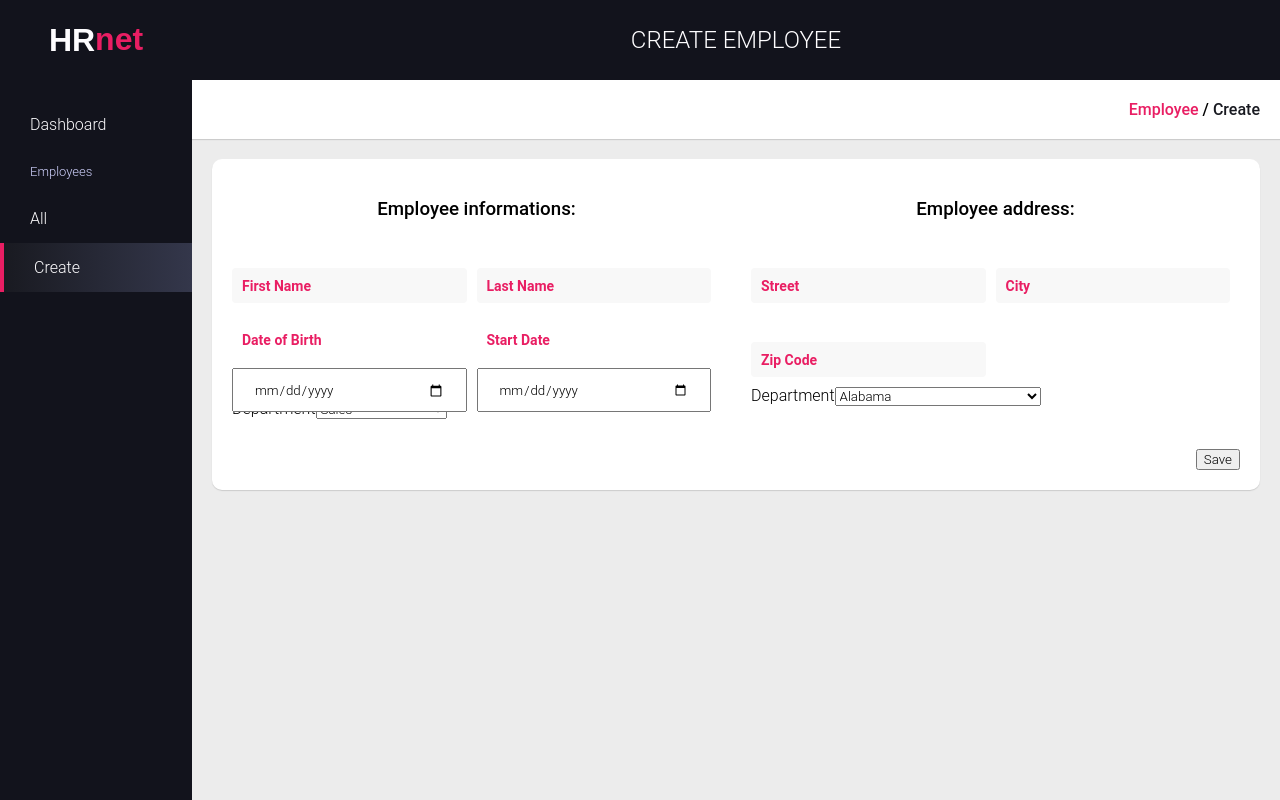
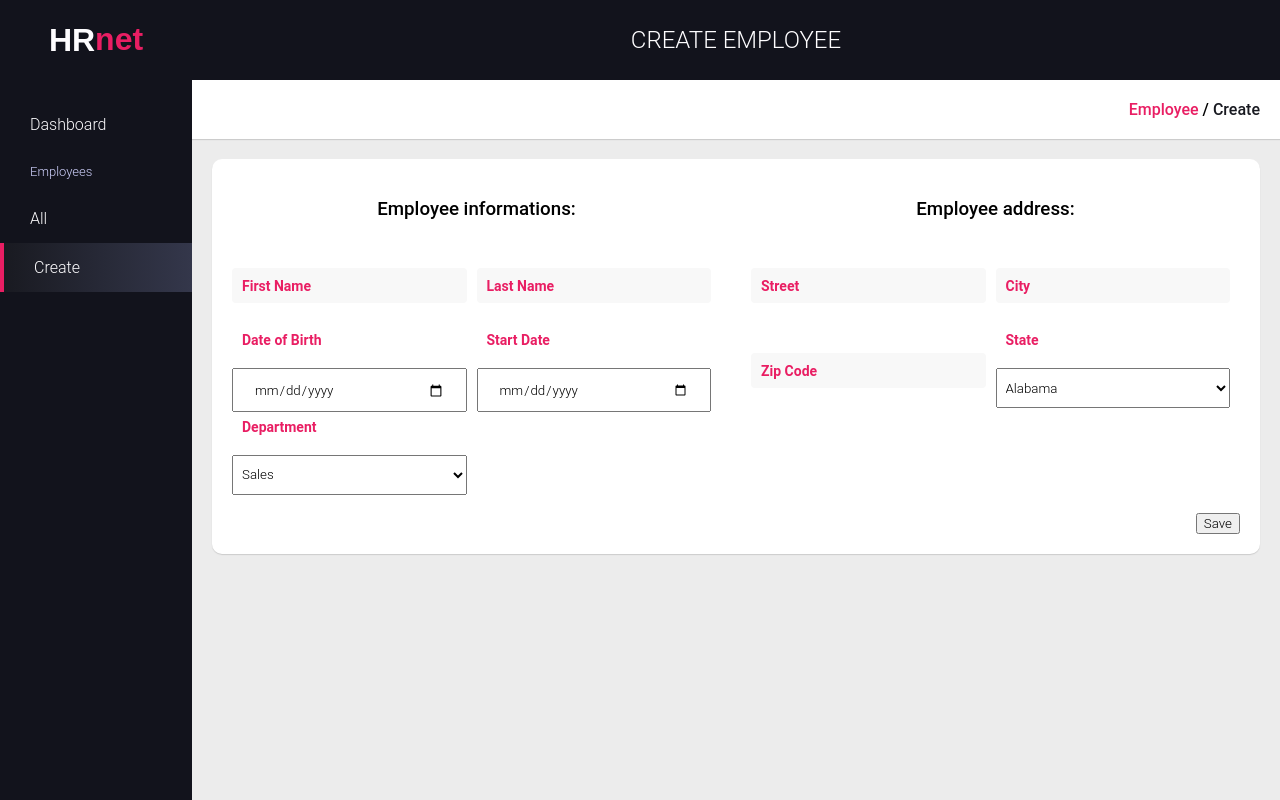
Before and after one commit to BELAID78/P14_React_HRnet, a React (Create React App) app: page /create-employee in a window 1280 px wide. Built offline with nearby package versions, Linux system fonts and the light colour scheme.

Commit message:
refector code & create SelectInput component

```diff
--- a/src/components/CreateEmployeeForm/CreateEmployeeForm.js
+++ b/src/components/CreateEmployeeForm/CreateEmployeeForm.js
@@ -2,6 +2,7 @@ import React from 'react'
 
 import TextInput from './../TextInput/TextInput'
 import DateInput from './../DateInput/DateInput'
+import SelectInput from './../SelectInput/SelectInput';
 
 import departments from '../../__mock__/departments'
 import states from '../../__mock__/states'
@@ -23,14 +24,7 @@ function CreateEmployeeForm() {
 
                     <DateInput label='Start Date' htmlFor='start-date' />
 
-                    <div className='select-input'>
-                        <label htmlFor='department'>Department</label>
-                        <select id='department'>
-                            {
-                                departments.map(item => <option key={item.id}>{item.value}</option>)
-                            }
-                        </select>
-                    </div>
+                    <SelectInput label='Department' htmlFor='department' data={departments} />
                 </div>
                 <div className='employee-address'>
                     <h3>Employee address:</h3>
@@ -41,14 +35,7 @@ function CreateEmployeeForm() {
 
                     <TextInput label='Zip Code' classname='top-15' htmlFor='zip-code' type='text' />
 
-                    <div className='select-input'>
-                        <label htmlFor='department'>Department</label>
-                        <select id='department'>
-                            {
-                                states.map(item => <option key={item.id}>{item.value}</option>)
-                            }
-                        </select>
-                    </div>
+                    <SelectInput label='State' htmlFor='state' data={states} />
 
                 </div>
             </form>
--- /dev/null
+++ b/src/components/SelectInput/SelectInput.js
@@ -0,0 +1,18 @@
+import React from 'react'
+
+import './selectInput.css'
+
+function SelectInput({label, htmlFor, data}) {
+    return (
+        <div className='select-input'>
+            <label htmlFor={htmlFor}>{label}</label>
+            <select id={htmlFor}>
+                {
+                    data.map(item => <option key={item.id}>{item.value}</option>)
+                }
+            </select>
+        </div>
+    )
+}
+
+export default SelectInput
--- /dev/null
+++ b/src/components/SelectInput/selectInput.css
@@ -0,0 +1,28 @@
+.select-input {
+    position: relative;
+    height: 20px;
+    width: calc(50% - 10px);
+    display: inline-block;
+}
+
+.select-input {
+    margin: 0px 10px 30px 0px;
+}
+
+.select-input label {
+    font-weight: bold;
+    color: var(--pink-text);
+    font-size: 14px;
+}
+
+.select-input select {
+    width: 100%;
+    height: 40px;
+    padding: 5px;
+}
+
+.select-input label {
+    margin: 20px 0px;
+    padding-left: 10px;
+    display: inline-block;
+}
```
